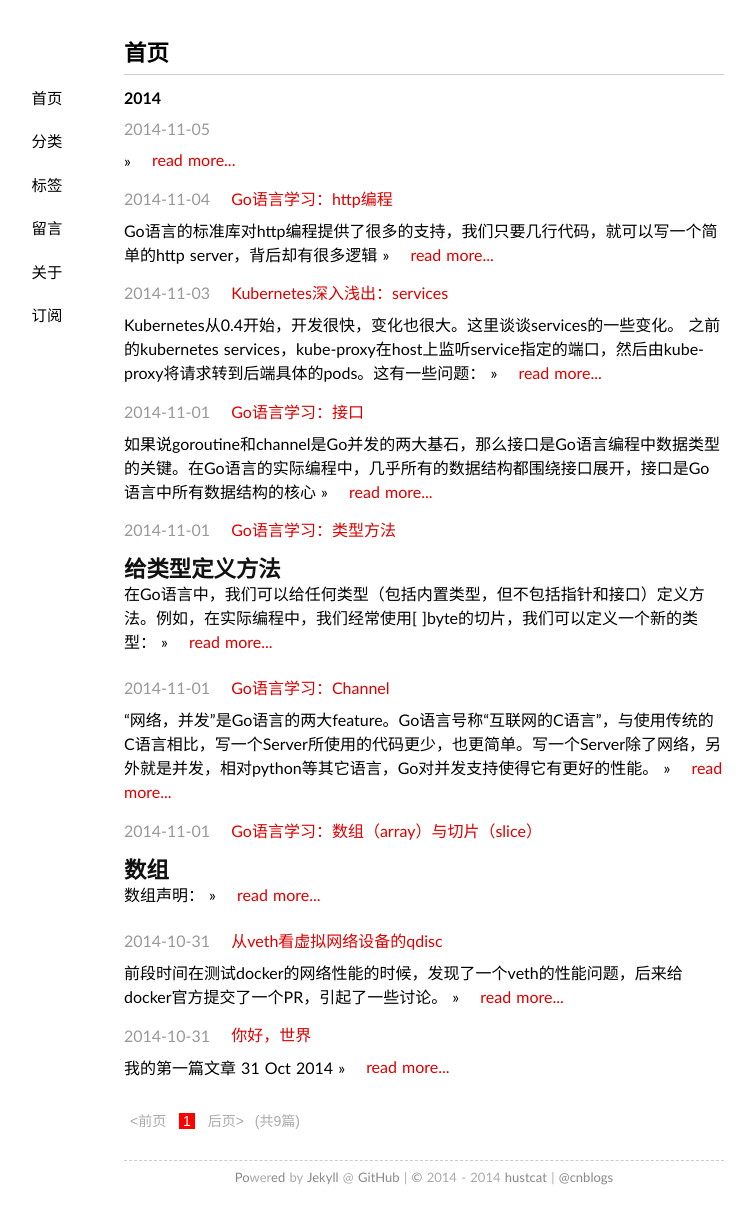
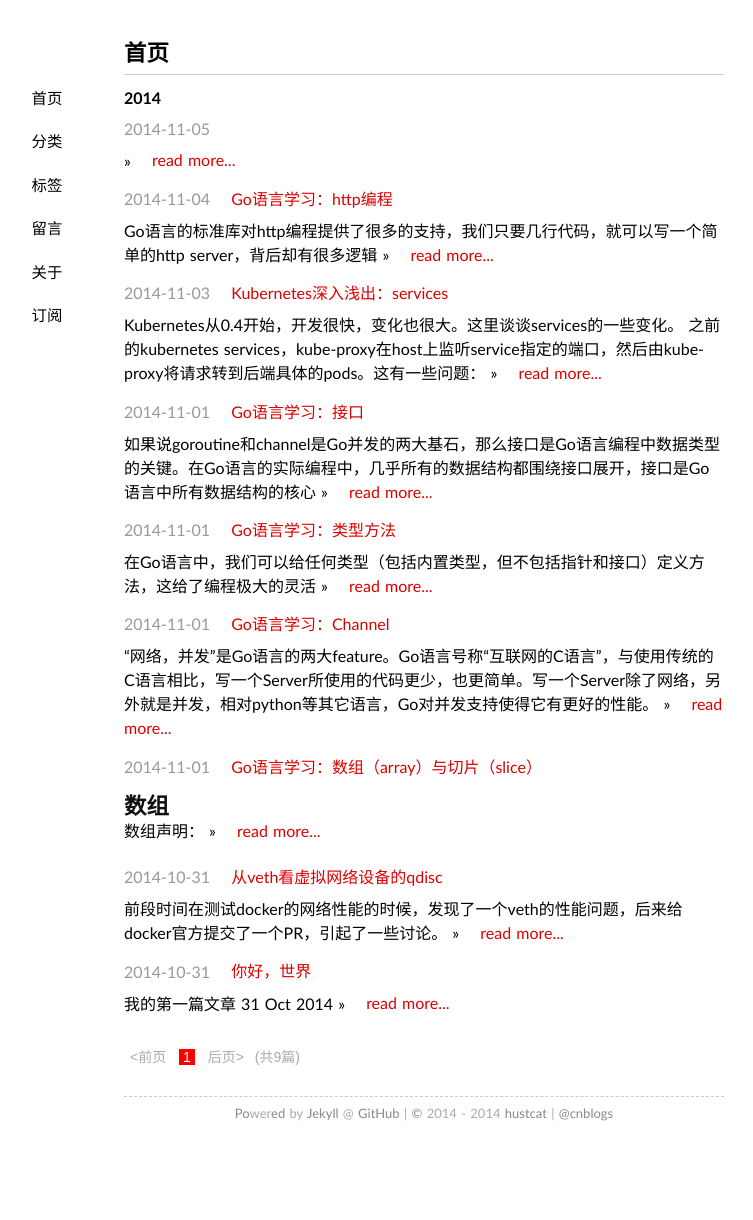
Before and after one commit to hustcat/hustcat.github.io, a Jekyll site: the page built from index.html, in a window 1280 px wide. Shown: the whole page, without its empty margins (216-969 px from the left). Built offline with Jekyll 4.4.1, drawn with Linux system fonts in a browser that asks for light colours; some web fonts are replaced; Markdown is read by kramdown in place of the engine named in the settings; the list of posts is cut into pages by our own code; after the commit the page ends 1156 px from its top, so only the background shows below that; some of the changed lines change nothing that is shown.

Commit message:
Update 2014-11-1-method.md

```diff
--- a/_posts/2014-11-1-method.md
+++ b/_posts/2014-11-1-method.md
@@ -4,6 +4,7 @@ layout: post
 title:  "Go语言学习：类型方法"
 categories: 编程语言
 tags: go
+excerpt: 在Go语言中，我们可以给任何类型（包括内置类型，但不包括指针和接口）定义方法，这给了编程极大的灵活
 ---
 
 给类型定义方法
```
